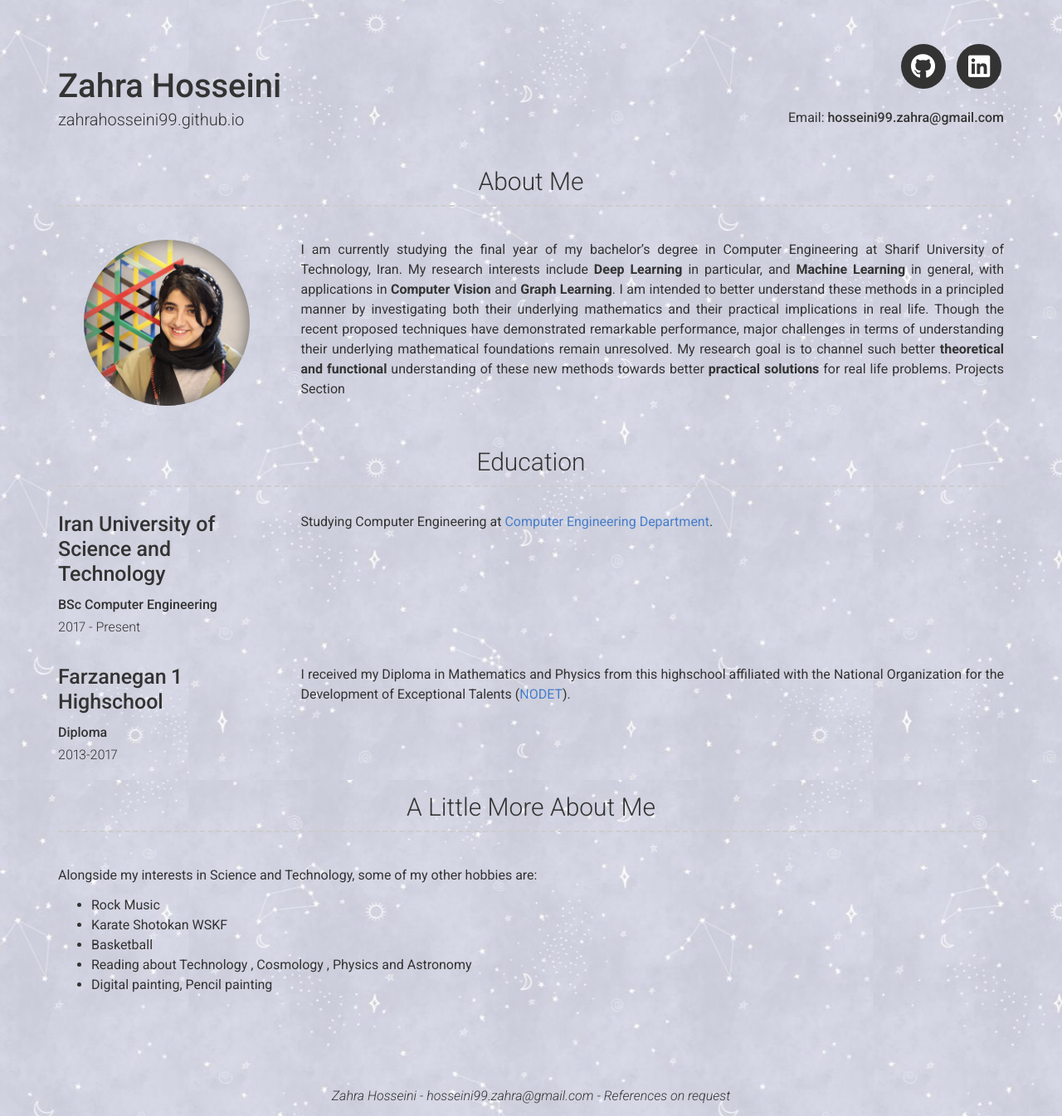
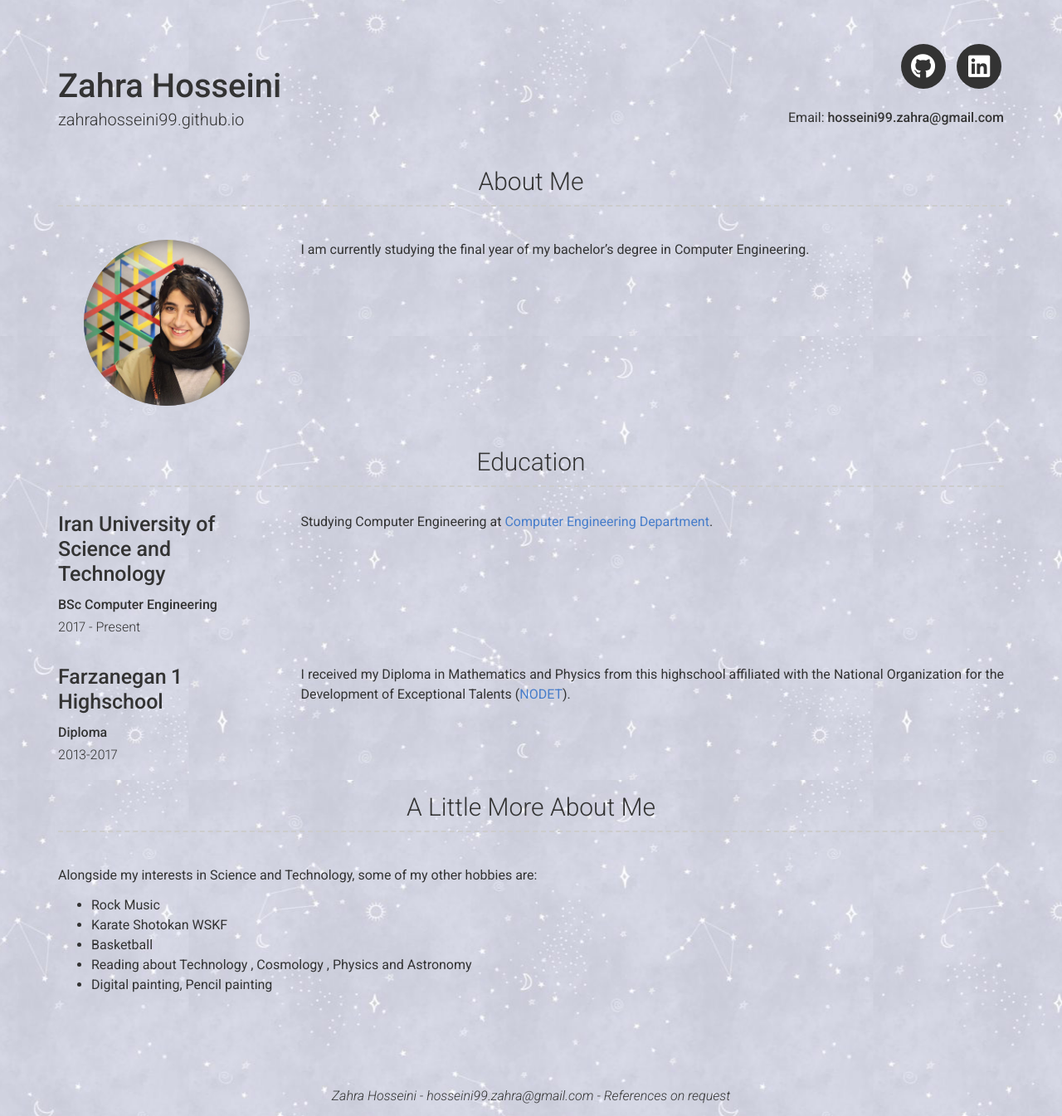
Before and after one commit to zahrahosseini99/zahrahosseini99.github.io, a Jekyll site: the page built from index.md, in a window 1280 px wide. Shown: the whole page at 83% size. Built offline with Jekyll 4.4.1, drawn with Linux system fonts in a browser that asks for light colours; a style sheet for code colours, icons or effects is not loaded.

Commit message:
Edit files

```diff
--- a/_config.yml
+++ b/_config.yml
@@ -27,15 +27,9 @@ linkedin_username: zahra-hosseini-174663174
 # about_title: About Me
 about_profile_image: images/mypro.png
 about_content: | # this will include new lines to allow paragraphs
-  I am currently studying the final year of my bachelor’s degree in Computer Engineering at Sharif University of Technology, Iran.
-  My research interests include **Deep Learning** in particular, and **Machine Learning** in general, with applications in **Computer Vision** and **Graph Learning**.
-  I am intended to better understand these methods in a principled manner by investigating
-  both their underlying mathematics and their practical implications in real life.
-  Though the recent proposed techniques have demonstrated remarkable performance,
-  major challenges in terms of understanding their underlying mathematical foundations remain unresolved.
-  My research goal is to channel such better **theoretical and functional** understanding of
-  these new methods towards better **practical solutions** for real life problems.
-   Projects Section
+  I am currently studying the final year of my bachelor’s degree in Computer Engineering.
+
+#Projects Section
 projects_title: Publications
 
 # Experience Section
```
